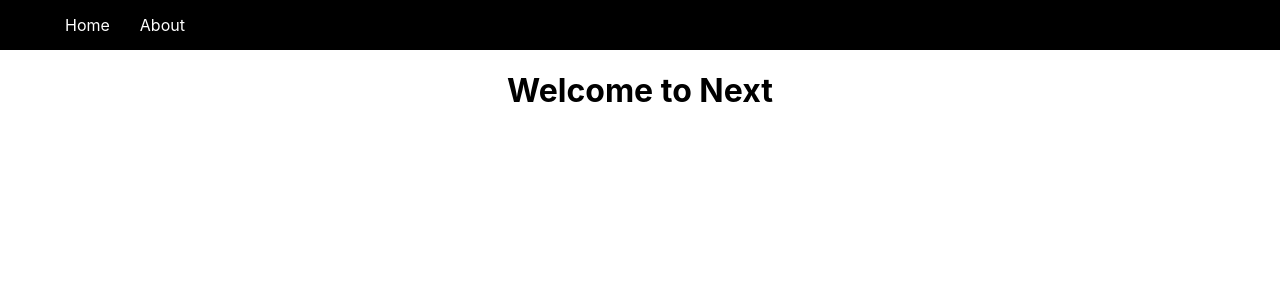
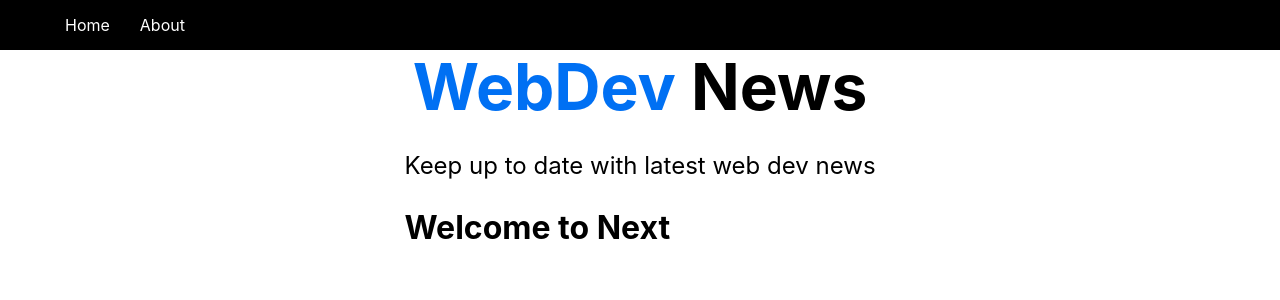
Before and after one commit to MasterSancho/NextJs_Crash_Course_2021, a Next.js app in the folder next-crash-course/: page / in a window 1280 px wide. Shown: the top 300 px of the page. Built offline with nearby package versions, Linux system fonts and the light colour scheme.

Commit message:
004 -> Header

```diff
--- /dev/null
+++ b/next-crash-course/components/Header.js
@@ -0,0 +1,16 @@
+import headerStyles from '../styles/Header.module.css';
+
+const Header = () => {
+ return (
+  <div>
+   <h1 className={headerStyles.title}>
+    <span>WebDev</span> News
+   </h1>
+   <p className={headerStyles.description}>
+    Keep up to date with latest web dev news
+   </p>
+  </div>
+ );
+};
+
+export default Header;
--- a/next-crash-course/components/Layout.js
+++ b/next-crash-course/components/Layout.js
@@ -1,4 +1,5 @@
 import Nav from './Nav';
+import Header from './Header';
 import styles from '../styles/Layout.module.css';
 
 const Layout = ({ children }) => {
@@ -6,7 +7,10 @@
   <>
    <Nav />
    <div className={styles.container}>
-    <main className={styles.name}>{children}</main>
+    <main className={styles.name}>
+     <Header />
+     {children}
+    </main>
    </div>
   </>
  );
--- /dev/null
+++ b/next-crash-course/styles/Header.module.css
@@ -0,0 +1,27 @@
+.title a,
+.title span {
+ color: #0070f3;
+ text-decoration: none;
+}
+
+.title a:hover,
+.title a:focus,
+.title a:active {
+ text-decoration: underline;
+}
+
+.title {
+ margin: 0;
+ line-height: 1.15;
+ font-size: 4rem;
+}
+
+.title,
+.description {
+ text-align: center;
+}
+
+.description {
+ line-height: 1.5;
+ font-size: 1.5rem;
+}
--- a/next-crash-course/styles/Layout.module.css
+++ b/next-crash-course/styles/Layout.module.css
@@ -16,49 +16,6 @@
  justify-content: flex-start;
  align-items: center;
  font-size: 1.25rem;
-}
-
-.footer {
- width: 100%;
- height: 100px;
- border-top: 1px solid #eaeaea;
- display: flex;
- justify-content: center;
- align-items: center;
-}
-
-.footer a {
- display: flex;
- justify-content: center;
- align-items: center;
- flex-grow: 1;
-}
-
-.title a {
- color: #0070f3;
- text-decoration: none;
-}
-
-.title a:hover,
-.title a:focus,
-.title a:active {
- text-decoration: underline;
-}
-
-.title {
- margin: 0;
- line-height: 1.15;
- font-size: 4rem;
-}
-
-.title,
-.description {
- text-align: center;
-}
-
-.description {
- line-height: 1.5;
- font-size: 1.5rem;
 }
 
 .code {
```
